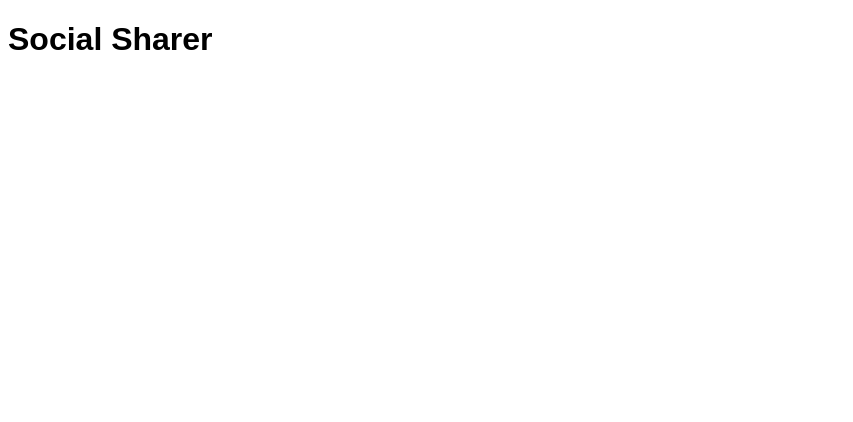
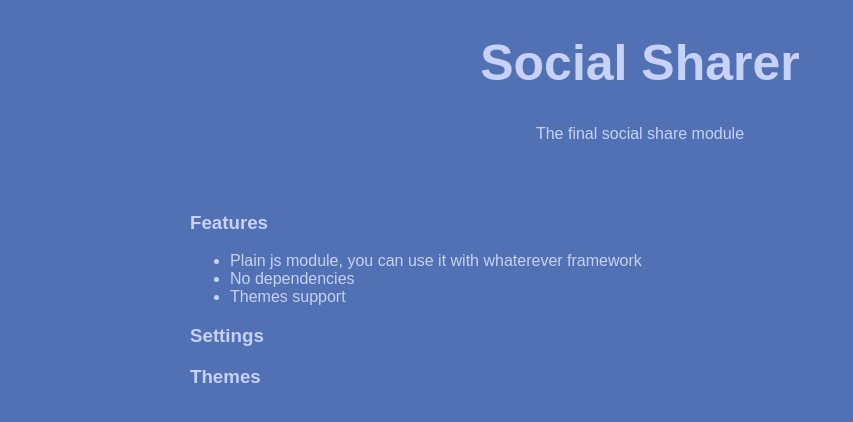
Before and after one commit to fusenlabs/socialsharer, a website: page index.html in a window 1280 px wide. Shown: the whole page, without its empty margins (0-853 px from the left). Drawn offline with Linux system fonts and the light colour scheme; files whose address does not match are found by name.

Commit message:
add landing

```diff
--- a/index.html
+++ b/index.html
@@ -4,19 +4,39 @@
   <title>Social Sharer</title>
   <link rel="stylesheet" type="text/css" href="themes/minimalist.css">
   <link rel="stylesheet" type="text/css" href="themes/traditional.css">
-  <style type="text/css">
-    body {
-      font-family: sans-serif;
-    }
-  </style>
+
+  <link rel="stylesheet" type="text/css" href="landing.css">
 </head>
 <body>
-  <h1>Social Sharer</h1>
+  <div class="container">
+    <div class="header">
+      <h1>Social Sharer</h1>
+      <span>The final social share module</span>
+      <div id="social" class="social-sharer minimalism"></div>
+    </div>
 
-  <div id="social" class="social-sharer minimalism"></div>
-  <div id="social-2" class="social-sharer minimalism"></div>
-  <div id="social-3" class="social-sharer traditional"></div>
-  <div id="social-4" class="social-sharer traditional"></div>
+    <div>
+      <h3>Features</h3>
+      <ul>
+        <li>Plain js module, you can use it with whaterever framework</li>
+        <li>No dependencies</li>
+        <li>Themes support</li>
+      </ul>
+    </div>
+
+    <div>
+      <h3>Settings</h3>
+
+    </div>
+
+    <div>
+      <h3>Themes</h3>
+      <div id="social" class="social-sharer minimalism"></div>
+      <div id="social-2" class="social-sharer minimalism"></div>
+      <div id="social-3" class="social-sharer traditional"></div>
+      <div id="social-4" class="social-sharer traditional"></div>
+    </div>
+  </div>
 
   <script type="text/javascript" src="./lib/share.js"></script>
   <script type="text/javascript">
--- /dev/null
+++ b/landing.css
@@ -0,0 +1,30 @@
+body {
+	background: #5171B4;
+	font-family: sans-serif;
+  color: #C8D2F8
+}
+
+.container {
+  max-width: 900px;
+  margin: 0 auto;
+}
+
+.header {
+
+}
+
+.header h1 {
+  font-size: 50px;
+  text-align: center;
+}
+
+.header > span {
+  text-align: center;
+  width: 100%;
+  display: block;
+}
+
+.header .social-sharer {
+  width: 175px;
+  margin: 50px auto 0;
+}
```
Also changed, not shown: 1 other file.
